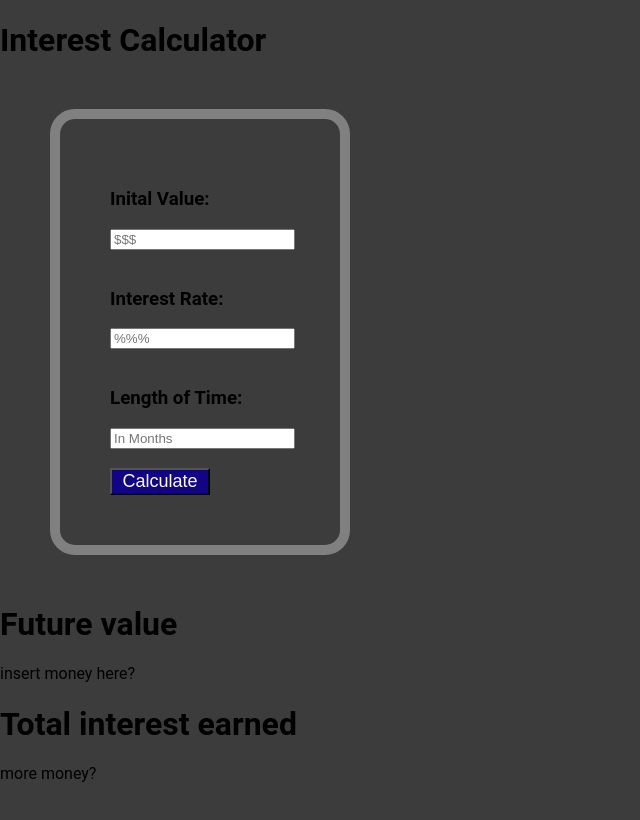
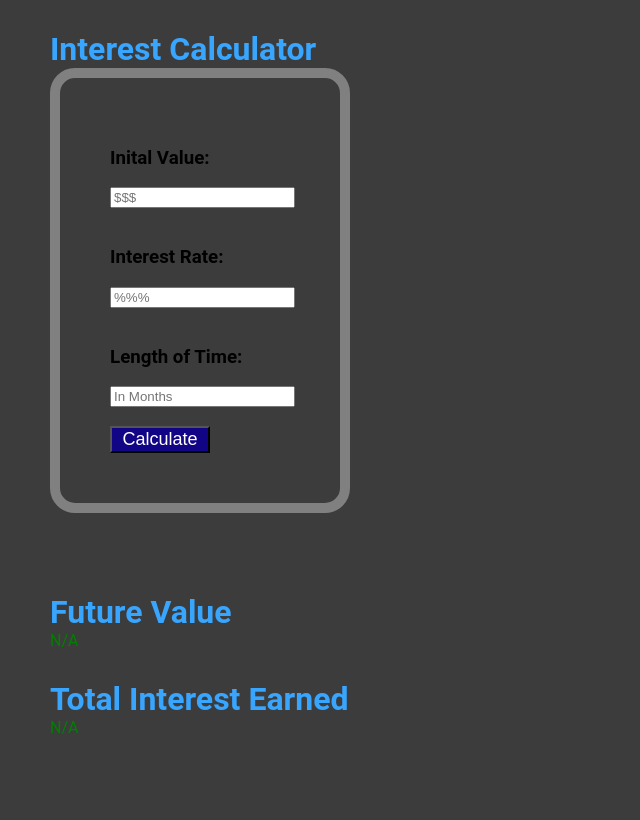
Before and after one commit to jacintomendoza/FinancialDom, a plain HTML site: page index.html in a window 1280 px wide. Shown: the whole page, without its empty margins (0-640 px from the left). Drawn offline with Linux system fonts and the light colour scheme.

Commit message:
LocalStorage and JS edits

```diff
--- a/index.html
+++ b/index.html
@@ -8,9 +8,9 @@
     <title>Document</title>
 </head>
 <body>
-    <h1>Interest Calculator</h1>
+    <h1 id="title">Interest Calculator</h1>
 
-    <div class="test">
+    <div class="input">
 
         <div id="initial-container">
             <h3>Inital Value:</h3>
@@ -34,14 +34,15 @@
     </div>
 
     <div class="results">
-        <h1>Future value</h1>insert money here?
-
-        <h1>Total interest earned</h1>more money?
+        <h1>Future Value</h1>
+        <div id="result-future-value">
+            N/A
+        </div>
+        <h1>Total Interest Earned</h1>
+        <div id="result-total-interest">
+            N/A
+        </div>
     </div>
-
-
     <script src="script.js"></script>
 </body>
 </html>
-
-<!--  -->
--- a/script.js
+++ b/script.js
@@ -1,3 +1,11 @@
+let dollarUS = Intl.NumberFormat("en-US", {
+    style: "currency",
+    currency: "USD",
+});
+
+const initialVal = localStorage.getItem('example') //////////////////////////////// LOCAL STORAGE
+document.getElementById('initial-val').value = initialVal; //////////////////////////////// LOCAL STORAGE
+
 // Receives inputs from the document
 const calculateBtn = document.getElementById('calculateBtn')
 // --------------------------------------------------------
@@ -8,9 +16,25 @@ calculateBtn.addEventListener('click', calculateVals)
 
 function calculateVals(){
     const initialVal = document.getElementById('initial-val').value
+    localStorage.setItem('example', initialVal) //////////////////////////////// LOCAL STORAGE
     const interest = document.getElementById('interest-val').value
     const lengthOfTime = document.getElementById('length-of-time').value
+
     console.log(initialVal)
     console.log(interest)
     console.log(lengthOfTime)
+    // Fix math here later
+    const futureVal = initialVal + (initialVal * ((interest/100) * (lengthOfTime/12)))
+    const interestEarned = futureVal - initialVal
+
+    console.log("Future Val: " + futureVal)
+    console.log("interestEarned: " + interestEarned)
+
+    outputNums(futureVal, interestEarned)
 }
+
+// DOM Function
+function outputNums(futureVal, interestEarned){
+    document.getElementById("result-future-value").innerHTML = dollarUS.format(futureVal);
+    document.getElementById("result-total-interest").innerHTML = dollarUS.format(interestEarned);
+}
--- a/style.css
+++ b/style.css
@@ -1,6 +1,10 @@
-
 * {
   box-sizing: border-box;
+}
+
+:root{
+  --primary-color: rgb(56, 165, 255);
+  --secondary-color: rgb(60, 60, 60);
 }
 
 body {
@@ -13,12 +17,23 @@ body {
   background-color: rgb(60, 60, 60);
 }
 
-div.test {
+#title{
+  color: var(--primary-color);
+  align-items: center;
+  justify-content: center;
+  padding-top: 30px;
+  padding-left: 50px;
+  padding-bottom: 0px;
+  margin: 0px;
+}
+
+div.input {
   width: 300px;
   border: 10px solid grey;
   border-radius: 25px;
   padding: 50px;
   margin: 50px;
+  margin-top: 0px;
 }
 
 button {
@@ -33,3 +48,22 @@ button:hover {
   color: rgba(18, 5, 133);
   background-color: white;
 }
+
+.results h1{
+  color: var(--primary-color);
+  align-items: center;
+  justify-content: center;
+  padding-top: 30px;
+  padding-left: 50px;
+  padding-bottom: 0px;
+  margin: 0px;
+}
+
+.results div{
+  color: green;
+  align-items: center;
+  justify-content: center;
+  padding-left: 50px;
+  padding-bottom: 0px;
+  margin: 0px;
+}
```
